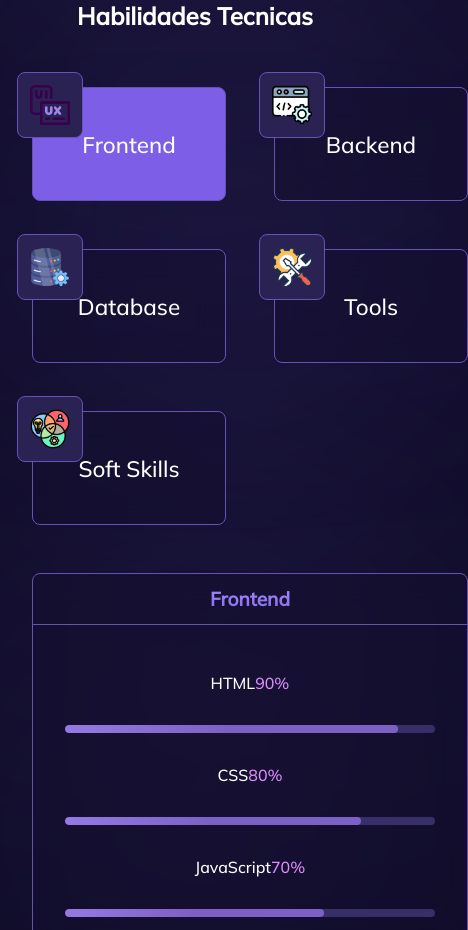
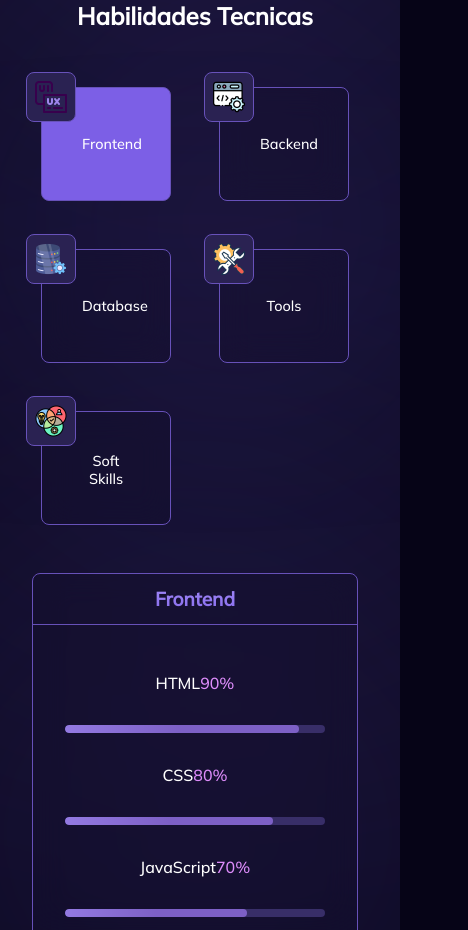
Before and after one commit to shebarolas/portafolio, a React (Vite) app: page / in a window 390 px wide. Shown: the part 1100-2030 px from the top of the page, 468 px wide, since content can reach past the window. Built offline with nearby package versions, Linux system fonts and the light colour scheme.

Commit message:
skills listo 1.0

```diff
--- a/src/components/skills/skillsCards/skillscards.css
+++ b/src/components/skills/skillsCards/skillscards.css
@@ -39,7 +39,35 @@
 }
 @media (max-width: 764px){
     .skills-card{
-        width: 7rem;
+        width: 5rem;
         height: 2rem;
     }
+    .skills-card span{
+        font-size: 1.2rem;
+    }
+    .skills-icon{
+        height: 3rem;
+        width: 3rem;
+    }
+    .icons{
+        width: 2rem !important;
+        height: 2rem !important;
+    }
 }
+@media (max-width: 400px){
+    .skills-card{
+        width: 3rem !important;
+        height: 2rem !important;
+    }
+    .skills-card span{
+        font-size: .9rem !important;
+    }
+    .skills-icon{
+        height: 3rem;
+        width: 3rem;
+    }
+    .icons{
+        width: 2rem !important;
+        height: 2rem !important;
+    }
+}
```
